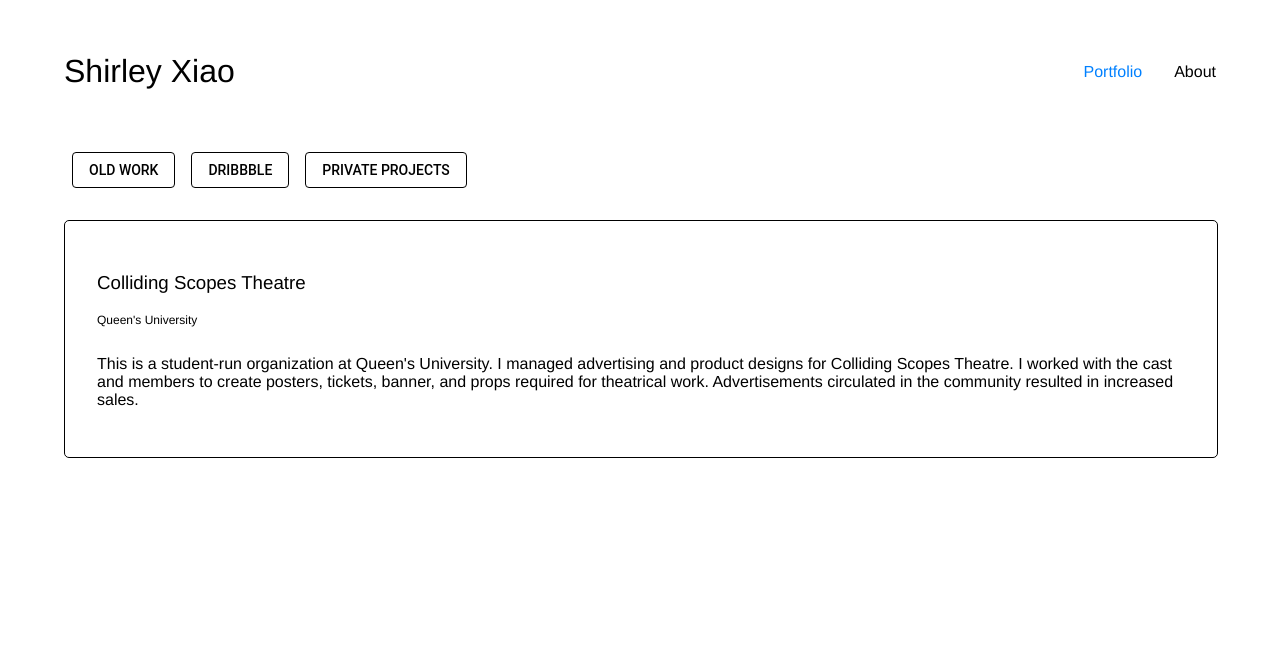
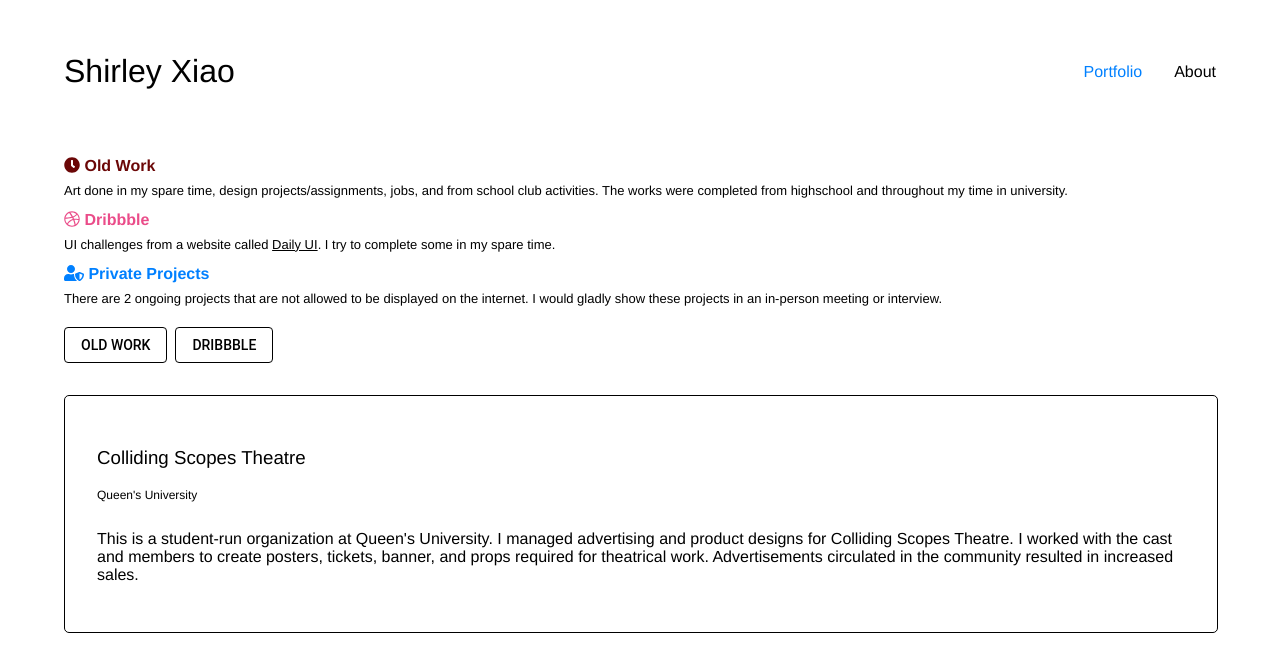
Before and after one commit to XXiao12/AboutMe, a React (Create React App) app: page /#/portfolio in a window 1280 px wide. Shown: the top 672 px of the page. Built offline with nearby package versions, Linux system fonts and the light colour scheme.

Commit message:
added a explination for the different buttons

```diff
--- a/package.json
+++ b/package.json
@@ -4,6 +4,10 @@
   "private": true,
   "dependencies": {
     "@babel/plugin-syntax-dynamic-import": "^7.2.0",
+    "@fortawesome/fontawesome-svg-core": "^1.2.21",
+    "@fortawesome/free-brands-svg-icons": "^5.10.1",
+    "@fortawesome/free-solid-svg-icons": "^5.10.1",
+    "@fortawesome/react-fontawesome": "^0.1.4",
     "@material-ui/core": "^3.5.1",
     "axios": "^0.19.0",
     "command": "0.0.5",
--- a/src/containers/Home/home.js
+++ b/src/containers/Home/home.js
@@ -4,6 +4,9 @@ import { withStyles } from '@material-ui/core/styles';
 import Button from '@material-ui/core/Button';
 import ProjectButton from '../../components/ProjectButton';
 import WrapperComponent from '../../components/Wrapper';
+import { FontAwesomeIcon } from '@fortawesome/react-fontawesome';
+import { faClock, faUserShield } from '@fortawesome/free-solid-svg-icons';
+import { faDribbble } from '@fortawesome/free-brands-svg-icons';
 
 import './styles.css';
 
@@ -24,6 +27,11 @@ class Home extends Component {
       <WrapperComponent>
         <div className="home">
           <div>
+            <p className="home__old"><span><FontAwesomeIcon icon={faClock} /> <b>Old Work</b></span><br />Art done in my spare time, design projects/assignments, jobs, and from school club activities. The works were completed from highschool and throughout my time in university.</p>
+            <p className="home__dribbble"><span><FontAwesomeIcon icon={faDribbble} /> <b>Dribbble</b></span><br />UI challenges from a website called <a href="https://www.dailyui.co/"> Daily UI</a>. I try to complete some in my spare time.</p>
+            <p className="home__private"><span><FontAwesomeIcon icon={faUserShield} /> Private Projects</span><br />There are 2 ongoing projects that are not allowed to be displayed on the internet. I would gladly show these projects in an in-person meeting or interview.</p>
+          </div>
+          <div className="home__button">
             <Button
               variant="outlined"
               href="https://shirley.portfoliobox.net/graphicdesign"
@@ -41,14 +49,6 @@ class Home extends Component {
               color="inherit"
               className={classes.button}>
               Dribbble
-            </Button>
-            <Button
-              variant="outlined"
-              href="https://shirleyxiao1996.wixsite.com/mysite"
-              rel="noopener noreferrer"
-              color="inherit"
-              className={classes.button}>
-              Private Projects
             </Button>
           </div>
           <div className="projects">
--- a/src/containers/Home/styles.css
+++ b/src/containers/Home/styles.css
@@ -3,3 +3,38 @@
     background-color: gray;
     height: 200px;
 }
+
+.home__button a {
+    margin-left: 0;
+}
+
+.home__private,
+.home__old,
+.home__dribbble {
+    font-size: 13px;
+}
+
+span {
+    display: inline-block;
+}
+
+.home__private span {
+    font-weight: 600;
+    color: #0080ff;
+    font-size: 16px;
+    margin-bottom: 8px;
+}
+
+.home__old span {
+    font-weight: 600;
+    color: #6b0707;
+    font-size: 16px;
+    margin-bottom: 8px;
+}
+
+.home__dribbble span {
+    font-weight: 600;
+    color: #ea4c89;
+    font-size: 16px;
+    margin-bottom: 8px;
+}
```
Also changed, not shown: 1 other file (tests, documents, lock files or other folders).
